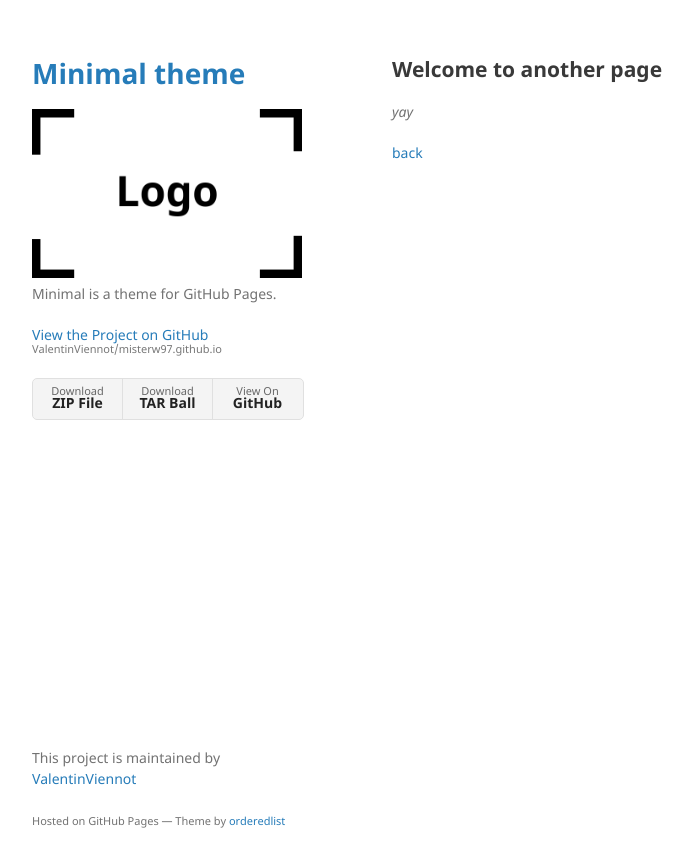
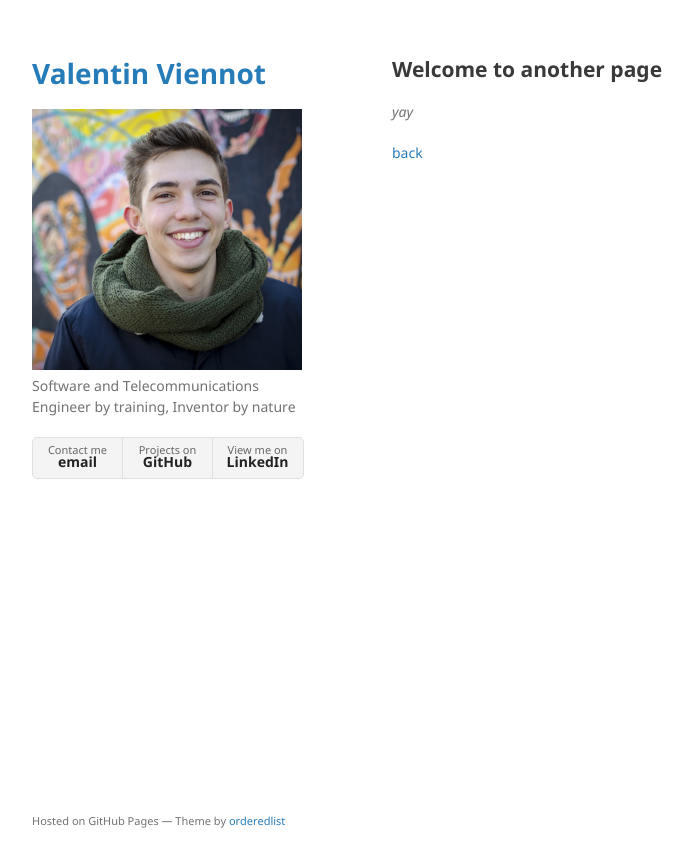
Before and after one commit to ValentinViennot/misterw97.github.io, a Jekyll site: the page built from another-page.md, in a window 1280 px wide. Shown: the top 867 px of the page, without its empty margins (178-871 px from the left). Built offline with Jekyll 4.4.1, drawn with Linux system fonts in a browser that asks for light colours; our own code applies the rules of GitHub Pages for plain Markdown files.

Commit message:
update basic data

```diff
--- a/_config.yml
+++ b/_config.yml
@@ -1,6 +1,9 @@
-title: Minimal theme
-logo: /assets/img/logo.png
-description: Minimal is a theme for GitHub Pages.
+title: Valentin Viennot
+logo: /assets/img/valentin-viennot-min-sq.jpg
+description: Software and Telecommunications Engineer by training, Inventor by nature
 show_downloads: true
 google_analytics:
 theme: jekyll-theme-minimal
+linkedin: https://www.linkedin.com/in/valentin-viennot/
+github: https://github.com/misterw97
+email: mailto:viennotvalentin+gitpage&#64;gmail.com
--- a/_layouts/default.html
+++ b/_layouts/default.html
@@ -4,7 +4,7 @@
     <meta charset="UTF-8">
     <meta http-equiv="X-UA-Compatible" content="IE=edge">
     <meta name="viewport" content="width=device-width, initial-scale=1">
-
+    <link rel="icon" type="image/png" href="/assets/img/favicon.png" />
 {% seo %}
     <link rel="stylesheet" href="{{ "/assets/css/style.css?v=" | append: site.github.build_revision | relative_url }}">
     <!--[if lt IE 9]>
@@ -17,7 +17,7 @@
         <h1><a href="{{ "/" | absolute_url }}">{{ site.title | default: site.github.repository_name }}</a></h1>
 
         {% if site.logo %}
-          <img src="{{site.logo | relative_url}}" alt="Logo" />
+          <img src="{{site.logo | relative_url}}" alt="Profile picture" />
         {% endif %}
 
         <p>{{ site.description | default: site.github.project_tagline }}</p>
@@ -32,9 +32,9 @@
 
         {% if site.show_downloads %}
         <ul class="downloads">
-          <li><a href="{{ site.github.zip_url }}">Download <strong>ZIP File</strong></a></li>
-          <li><a href="{{ site.github.tar_url }}">Download <strong>TAR Ball</strong></a></li>
-          <li><a href="{{ site.github.repository_url }}">View On <strong>GitHub</strong></a></li>
+          <li><a href="{{ site.email }}">Contact me<strong>email</strong></a></li>
+          <li><a href="{{ site.github }}">Projects on<strong>GitHub</strong></a></li>
+          <li><a href="{{ site.linkedin }}">View me on<strong>LinkedIn</strong></a></li>
         </ul>
         {% endif %}
       </header>
```
Also changed, not shown: demo.md (added, +123 -0 lines), index.md (+14 -115 lines), Gemfile.lock (added), assets/img/favicon.png (added), assets/img/valentin-viennot-min-sq.jpg (added), 1 other file.
